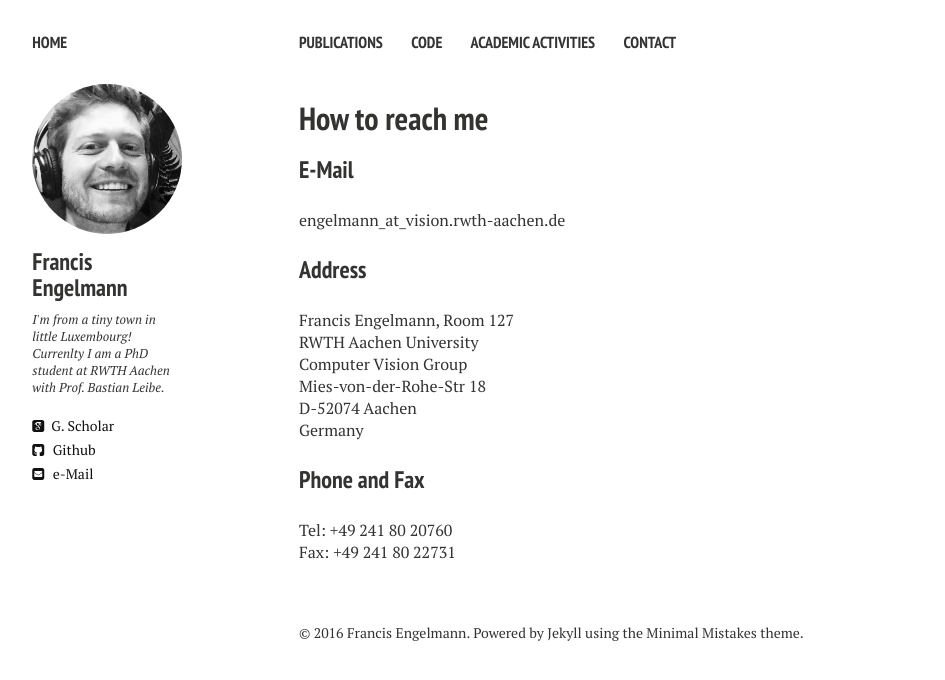
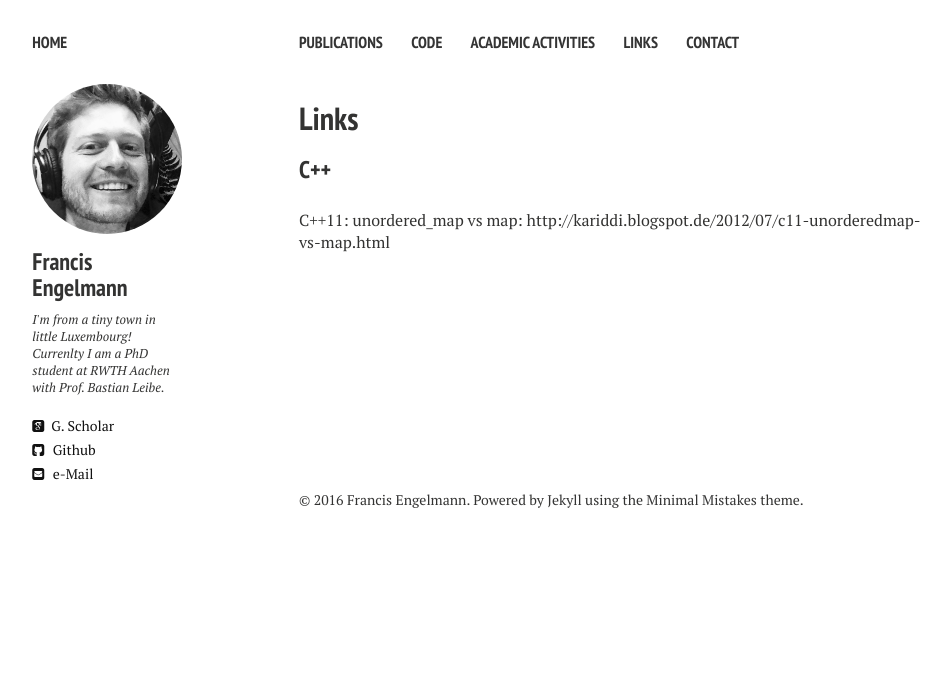
Before and after one commit to francisengelmann/francisengelmann.github.io, a Jekyll site: the page built from links.md, in a window 1280 px wide. Shown: the top 680 px of the page, without its empty margins (21-966 px from the left). Built offline with Jekyll 4.4.1, drawn with Linux system fonts in a browser that asks for light colours; nearby versions of some CDN libraries.

Commit message:
added links to navigation

```diff
--- a/_config.yml
+++ b/_config.yml
@@ -32,6 +32,8 @@ links:
     url: /code/
   - title: Academic activities
     url: /academic_activities/
+  - title: Links
+    url: /links/
   - title: Contact
     url: /contact/
 
--- a/links.md
+++ b/links.md
@@ -1,23 +1,11 @@
 ---
 layout: cv
-permalink: /contact/
-title: How to reach me
+permalink: /links/
+title: Links
 tags: [about]
 modified: 8-7-2014
 comments: false
 ---
 
-### E-Mail
-engelmann_at_vision.rwth-aachen.de
-
-### Address
-Francis Engelmann, Room 127
-RWTH Aachen University
-Computer Vision Group
-Mies-von-der-Rohe-Str 18
-D-52074 Aachen
-Germany
-
-### Phone and Fax
-Tel: +49 241 80 20760
-Fax: +49 241 80 22731
+### C++
+C++11: unordered_map vs map: http://kariddi.blogspot.de/2012/07/c11-unorderedmap-vs-map.html
```
